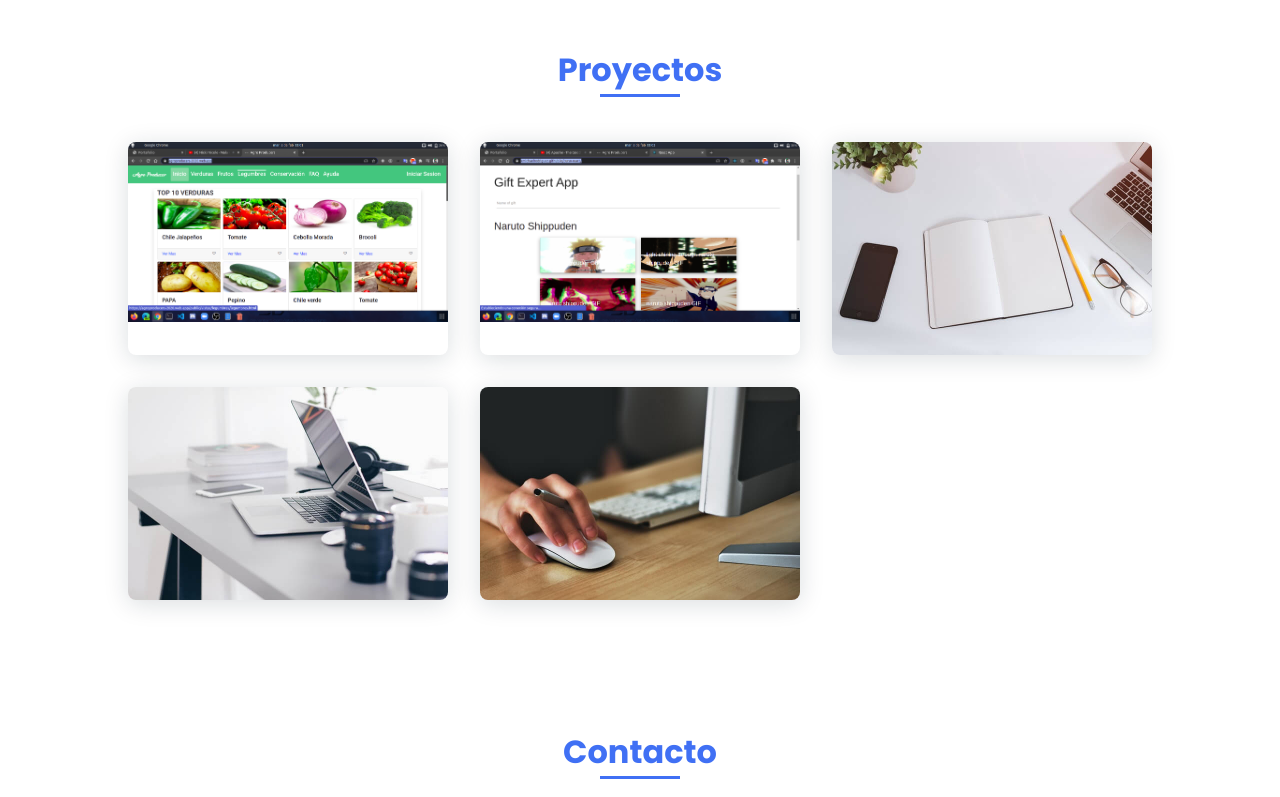
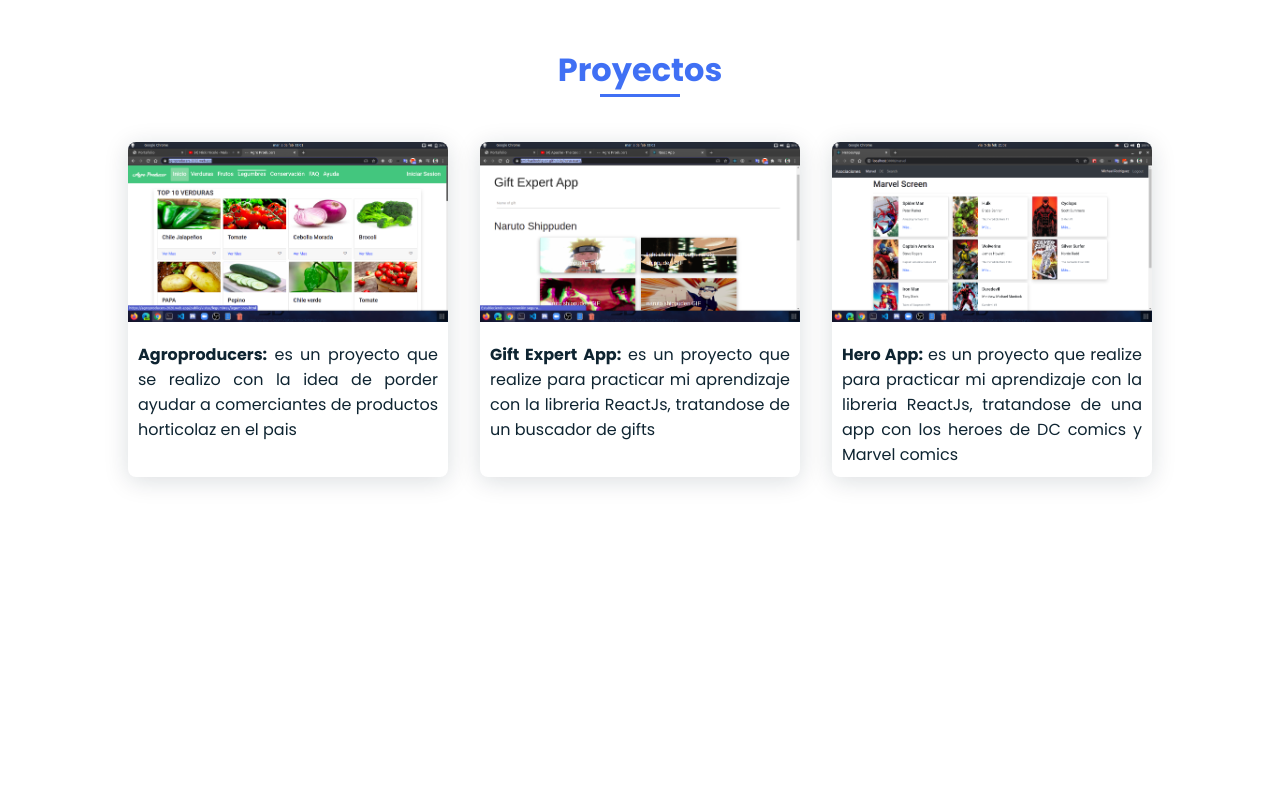
Before and after one commit to xMichaelRodriguez/portafolio, a website: page index.html in a window 1280 px wide. Shown: the part 1912-2709 px from the top of the page. Drawn offline with nearby package versions, Linux system fonts and the light colour scheme; some packages are replaced by stand-ins of ours; a script that the page names is missing.

Commit message:
update data

```diff
--- a/assets/css/styles.css
+++ b/assets/css/styles.css
@@ -262,6 +262,7 @@
 }
 .skills__text {
   margin-bottom: var(--mb-4);
+  text-align: justify;
 }
 .skills__data {
   display: flex;
@@ -333,12 +334,9 @@
 }
 
 .text {
-  color: var(--first-color);
-  font-weight: bold;
-  left: 50%;
-  position: absolute;
-  top: 50%;
-  transform: translate(-50%, -50%);
+  margin-top: 10px;
+  padding: 10px;
+  text-align: justify;
 }
 
 .work__img img:hover {
@@ -346,7 +344,8 @@
 }
 
 /* ===== CONTACT =====*/
-.contact__input, textarea {
+.contact__input,
+textarea {
   width: 100%;
   font-size: var(--normal-font-size);
   font-weight: var(--font-semi);
--- a/index.html
+++ b/index.html
@@ -104,6 +104,8 @@
                         librerías de frontend
                         como también de backend para NodeJs y poseo conocimientos sobre base de datos relacionales y no
                         relacionales.
+                        Conocimientos acerca de electronica reconozco que son muy pocos, tambien conocimiento de
+                        administracion de redes
                         Actualmente sigo desarrollando mi conocimiento en este mundo del desarrollo web.
                     </p>
                 </div>
@@ -121,25 +123,32 @@
             <h2 class="section-title">Proyectos</h2>
 
             <div class="work__container bd-grid">
+
+
                 <div class="work__img">
-                    <img src="./assets/img/agro.png" alt="work1">
-                    <a href="https://agroproducers-2020.web.app/" target="_blank" class="text">Proyecto Educativo</a>
+                    <a href="https://agroproducers-2020.web.app/" target="_blank">
+                        <img src="./assets/img/agro.png" alt="Agroproducers">
+                    </a>
+                    <p class="text"><Strong>Agroproducers:</Strong> es un proyecto que se realizo con la idea de porder
+                        ayudar a
+                        comerciantes de productos horticolaz en el pais</p>
+                </div>
 
+                <div class="work__img">
+                    <a href="https://xmichaelrodriguez.github.io/curso-react/" target="_blank">
+                        <img src="./assets/img/giftexpert.png " alt="gift-expert-app">
+                    </a>
+                    <p class="text"><Strong>Gift Expert App:</Strong> es un proyecto que realize para practicar mi
+                        aprendizaje con la libreria ReactJs, tratandose de un buscador de gifts</p>
                 </div>
+
                 <div class="work__img">
-                    <img src="./assets/img/giftexpert.png " alt="work1">
-                    <a href="https://xmichaelrodriguez.github.io/curso-react/" target="_blank" class="text">Proyecto
-                        hecho en ReactJS</a>
+                    <img src="./assets/img/heroapp.png " alt="hero-app">
+                    <p class="text"><Strong>Hero App:</Strong> es un proyecto que realize para practicar mi
+                        aprendizaje con la libreria ReactJs, tratandose de una app con los heroes de DC comics y Marvel
+                        comics</p>
                 </div>
-                <div class="work__img">
-                    <img src="./assets/img/work6.jpg" alt="work1">
-                </div>
-                <div class="work__img">
-                    <img src="./assets/img/work4.jpg" alt="work1">
-                </div>
-                <div class="work__img">
-                    <img src="./assets/img/work5.jpg" alt="work1">
-                </div>
+
 
             </div>
         </section>
```
Also changed, not shown: assets/img/heroapp.png (added).
